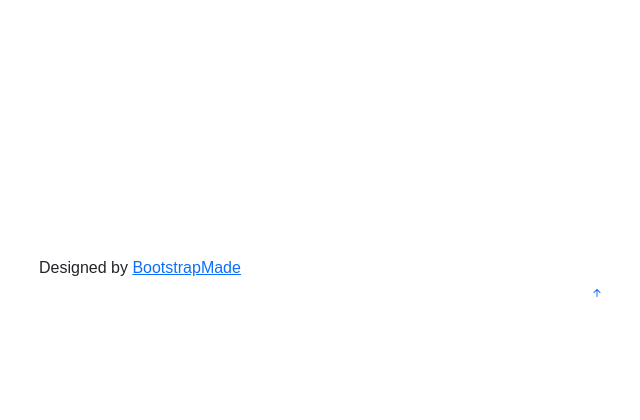
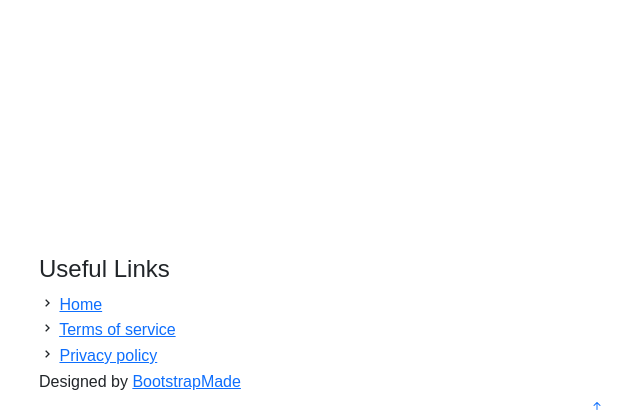
Before and after one commit to CodeHostedHere/crb_site, a Flask app: page /tos in a window 1280 px wide. Shown: the part 3735-4155 px from the top of the page, without its empty margins (43-683 px from the left). Before the commit the page ends 4032 px from the top, so only its background shows below. Run offline with Flask 3, Linux system fonts and the light colour scheme; some libraries are stand-ins or nearby versions.

Commit message:
add footer top

```diff
--- a/templates/tos.html
+++ b/templates/tos.html
@@ -321,6 +321,23 @@
     </section><!-- End About Us Section -->
 
     <footer>
+
+        <div class="footer-top">
+            <div class="container">
+                <div class="row">
+
+                    <div class="col-lg-3 col-md-6 footer-links">
+                        <h4>Useful Links</h4>
+                        <ul>
+                            <li><i class="bx bx-chevron-right"></i> <a href="https://www.channelresponsebot.com/">Home</a></li>
+                            <li><i class="bx bx-chevron-right"></i> <a href="https://www.channelresponsebot.com/tos">Terms of service</a></li>
+                            <li><i class="bx bx-chevron-right"></i> <a href="https://www.channelresponsebot.com/privacy">Privacy policy</a></li>
+                        </ul>
+                    </div>
+
+                </div>
+            </div>
+        </div>
         <div class="container footer-bottom clearfix">
             <div class="credits">
                 <!-- All the links in the footer should remain intact. -->
```
Lines whose indentation alone changed are shown as unchanged.
